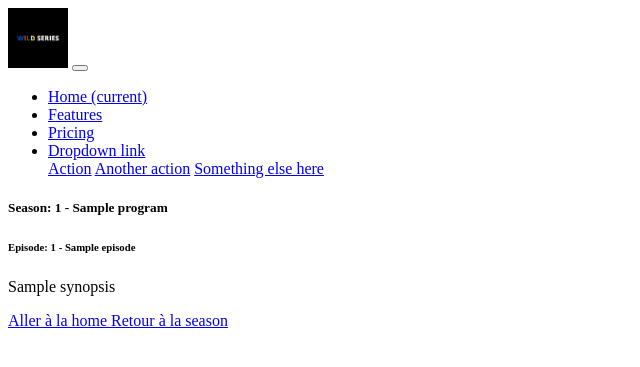
After one commit to raquellaur/series, a Symfony app: template templates/program/episode_show.html.twig in a window 1280 px wide. The commit adds this page. Shown: the top 367 px of the page, without its empty margins (0-640 px from the left). Run offline with Twig, Linux system fonts and the light colour scheme; the template is opened without the code that fills it: most values are stand-ins (such as "Sample title", 1, 10 or a date in 2020); some libraries are stand-ins or nearby versions.

Commit message:
quete 10

```diff
--- /dev/null
+++ b/templates/program/episode_show.html.twig
@@ -0,0 +1,18 @@
+{% extends 'base.html.twig' %}
+
+{% block body %}
+    <div class="card" style="width: 40rem;">
+        <div class="card-body">
+            <h5 class="card-title">Season: {{ season.number }} - {{ program.title }}</h5>
+
+            <h6 class="card-subtitle mb-2 text-muted">Episode: {{ episode.number }} - {{ episode.title }}</h6>
+            <p class="card-text">{{ episode.synopsis }}</p>
+            <a href="{{ path('app_index') }}" class="card-link">
+                Aller à la home
+            </a>
+            <a href="{{ path('program_season_show', {program : program.id, season : season.id}) }}" class="card-link">
+                Retour à la season
+            </a>
+        </div>
+    </div>
+{% endblock %}
--- a/templates/program/show.html.twig
+++ b/templates/program/show.html.twig
@@ -18,7 +18,7 @@
 
         {% for season in seasons %}
             <div class="list-group">
-                <a href="{{ path('program_season_show', { programId: program.id, seasonId: season.id}) }}" class="list-group-item list-group-item-action" >Season {{ season.number }}</a>
+                <a href="{{ path('program_season_show', { program: program.id, season: season.id}) }}" class="list-group-item list-group-item-action" >Season {{ season.number }}</a>
             </div>
         {% endfor %}
         </div>
```
Also changed, not shown: src/Controller/ProgramController.php (+26 -28 lines), templates/program/season_show.html.twig (+10 -6 lines).
